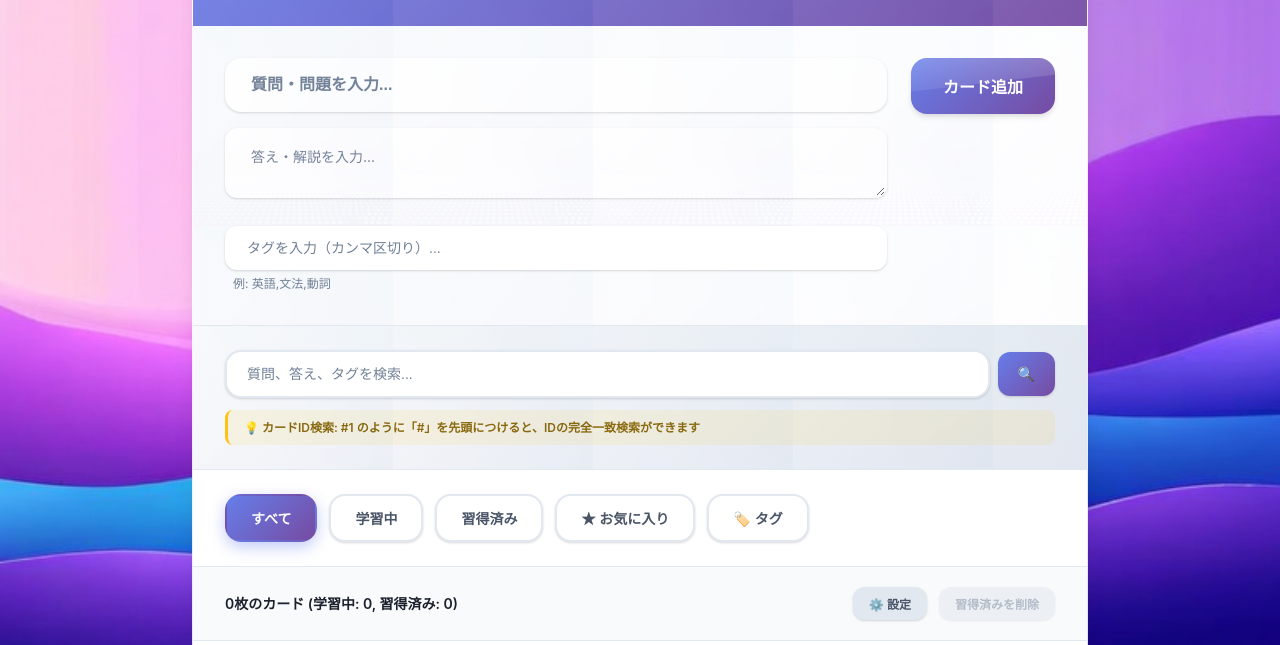
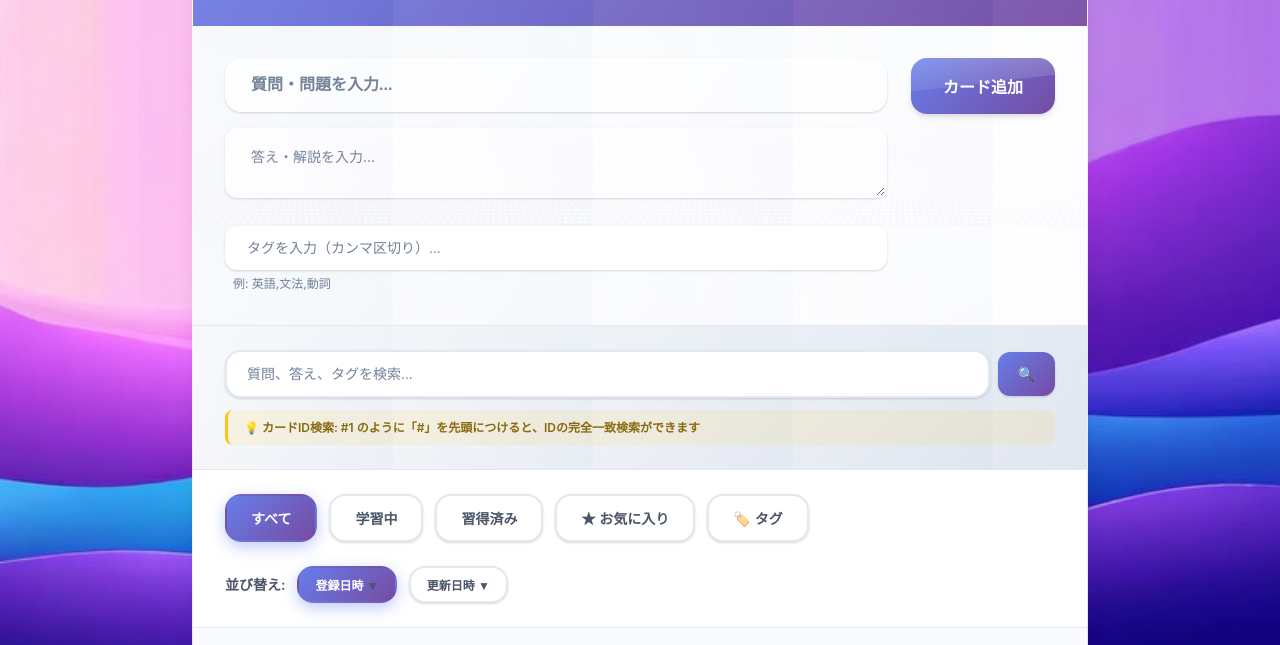
Before and after one commit to icechickens/Workshop, a plain HTML site: page index.html in a window 1280 px wide. Shown: the part 143-788 px from the top of the page. Drawn offline with Linux system fonts and the light colour scheme.

Commit message:
ソート機能追加

```diff
--- a/index.html
+++ b/index.html
@@ -65,6 +65,17 @@
             <button class="filter-btn" onclick="filterCards('completed')">習得済み</button>
             <button class="filter-btn" id="favoritesFilterBtn" onclick="filterFavorites()">★ お気に入り</button>
             <button class="filter-btn" id="tagsFilterBtn" onclick="openTagsFilter()">🏷️ タグ</button>
+        </div>
+
+        <!-- ソート機能 -->
+        <div class="sort-buttons">
+            <span class="sort-label">並び替え:</span>
+            <button class="sort-btn" data-field="createdAt" onclick="changeSortOrder('createdAt')">
+                登録日時 <span class="sort-direction">▼</span>
+            </button>
+            <button class="sort-btn" data-field="updatedAt" onclick="changeSortOrder('updatedAt')">
+                更新日時 <span class="sort-direction">▼</span>
+            </button>
         </div>
 
         <div class="card-stats">
@@ -218,4 +229,3 @@
 
     <script src="script.js"></script>
 </body>
-</html>
--- a/script.js
+++ b/script.js
@@ -8,6 +8,12 @@ class FlashcardApp {
         this.selectedTags = [];
         this.allTags = this.getAllTags();
 
+        // ソート設定
+        this.sortSettings = JSON.parse(localStorage.getItem('sortSettings')) || {
+            field: 'createdAt', // デフォルトは登録日時順
+            direction: 'desc'   // デフォルトは降順（新しい順）
+        };
+
         // 既存のカードにdisplayIdがない場合は設定する
         let nextId = 1;
         this.cards.forEach(card => {
@@ -47,11 +53,33 @@ class FlashcardApp {
         this.render();
         this.updateStats();
         this.updateForgettingStatus();
+        this.updateSortButtons();
 
         // 定期的に忘却曲線をチェック（1分ごと）
         setInterval(() => {
             this.checkForgettingCurve();
         }, 60000);
+    }
+
+    // ソートボタンの状態を更新
+    updateSortButtons() {
+        const sortButtons = document.querySelectorAll('.sort-btn');
+        sortButtons.forEach(btn => {
+            const field = btn.dataset.field;
+
+            // アクティブなソートボタンを強調表示
+            if (field === this.sortSettings.field) {
+                btn.classList.add('active');
+
+                // 方向表示を更新
+                const directionIndicator = btn.querySelector('.sort-direction');
+                if (directionIndicator) {
+                    directionIndicator.textContent = this.sortSettings.direction === 'asc' ? '▲' : '▼';
+                }
+            } else {
+                btn.classList.remove('active');
+            }
+        });
     }
 
     bindEvents() {
@@ -461,14 +489,71 @@ class FlashcardApp {
         // 状態フィルター
         switch (this.currentFilter) {
             case 'active':
-                return filteredCards.filter(card => !card.completed);
+                filteredCards = filteredCards.filter(card => !card.completed);
+                break;
             case 'completed':
-                return filteredCards.filter(card => card.completed);
+                filteredCards = filteredCards.filter(card => card.completed);
+                break;
             case 'favorites':
-                return filteredCards.filter(card => card.favorite);
-            default:
-                return filteredCards;
-        }
+                filteredCards = filteredCards.filter(card => card.favorite);
+                break;
+        }
+
+        // ソート
+        filteredCards = this.sortCards(filteredCards);
+
+        return filteredCards;
+    }
+
+    // カードをソート
+    sortCards(cards) {
+        const { field, direction } = this.sortSettings;
+
+        return [...cards].sort((a, b) => {
+            let valueA, valueB;
+
+            // ソートフィールドに基づいて値を取得
+            switch (field) {
+                case 'createdAt':
+                    valueA = new Date(a.createdAt).getTime();
+                    valueB = new Date(b.createdAt).getTime();
+                    break;
+                case 'updatedAt':
+                    // updatedAtがない場合はcreatedAtを使用
+                    valueA = a.updatedAt ? new Date(a.updatedAt).getTime() : new Date(a.createdAt).getTime();
+                    valueB = b.updatedAt ? new Date(b.updatedAt).getTime() : new Date(b.createdAt).getTime();
+                    break;
+                default:
+                    valueA = new Date(a.createdAt).getTime();
+                    valueB = new Date(b.createdAt).getTime();
+            }
+
+            // ソート方向に基づいて比較
+            return direction === 'asc' ? valueA - valueB : valueB - valueA;
+        });
+    }
+
+    // ソート設定を変更
+    changeSortOrder(field) {
+        // 同じフィールドがクリックされた場合は方向を切り替え
+        if (field === this.sortSettings.field) {
+            this.sortSettings.direction = this.sortSettings.direction === 'asc' ? 'desc' : 'asc';
+        } else {
+            // 新しいフィールドの場合はそのフィールドで降順（新しい順）に設定
+            this.sortSettings.field = field;
+            this.sortSettings.direction = 'desc';
+        }
+
+        // ソート設定を保存
+        localStorage.setItem('sortSettings', JSON.stringify(this.sortSettings));
+
+        // カードリストを再レンダリング
+        this.render();
+
+        // 通知を表示
+        const fieldName = field === 'createdAt' ? '登録日時' : '更新日時';
+        const directionName = this.sortSettings.direction === 'asc' ? '古い順' : '新しい順';
+        this.showNotification(`${fieldName}の${directionName}でソートしました`, 'info');
     }
 
     // カードリストをレンダリング
@@ -670,6 +755,9 @@ class FlashcardApp {
 
         // 一括表示コントロールの表示/非表示
         this.updateBulkControl();
+
+        // ソートボタンの状態を更新
+        this.updateSortButtons();
     }
 
     // 一括表示コントロールを更新
@@ -1380,6 +1468,11 @@ function clearTagsFilter() {
     flashcardApp.showNotification('タグフィルターをクリアしました', 'info');
 }
 
+// ソート順変更関数
+function changeSortOrder(field) {
+    flashcardApp.changeSortOrder(field);
+}
+
 // キーボードショートカット
 document.addEventListener('keydown', (e) => {
     // Ctrl+Enter で新しいカードを追加
--- a/style.css
+++ b/style.css
@@ -747,10 +747,9 @@ header h1::before {
 
 /* モダンなフィルターボタン */
 .filter-buttons {
-    padding: 1.5rem 2rem;
+    padding: 1.5rem 2rem 0.75rem;
     display: flex;
     gap: 0.75rem;
-    border-bottom: 1px solid var(--border-color);
     background: var(--bg-primary);
 }
 
@@ -787,6 +786,68 @@ header h1::before {
     transform: translateY(-1px);
     color: white !important;
     background: var(--primary-gradient) !important;
+}
+
+/* ソートボタン */
+.sort-buttons {
+    padding: 0.75rem 2rem 1.5rem;
+    display: flex;
+    gap: 0.75rem;
+    align-items: center;
+    border-bottom: 1px solid var(--border-color);
+    background: var(--bg-primary);
+}
+
+.sort-label {
+    font-size: 0.875rem;
+    font-weight: 600;
+    color: var(--text-secondary);
+}
+
+.sort-btn {
+    padding: 0.5rem 1rem;
+    border: 2px solid var(--border-color);
+    background: var(--bg-primary);
+    border-radius: var(--radius-xl);
+    cursor: pointer;
+    transition: all 0.3s var(--transition-bounce);
+    font-size: 0.75rem;
+    font-weight: 600;
+    color: var(--text-secondary);
+    position: relative;
+    overflow: hidden;
+    box-shadow: var(--shadow-sm);
+}
+
+.sort-btn:hover {
+    border-color: #667eea;
+    color: #667eea;
+    transform: translateY(-2px);
+    box-shadow: var(--shadow-md);
+}
+
+.sort-btn.active {
+    background: var(--primary-gradient) !important;
+    color: white !important;
+    border-color: transparent;
+    box-shadow: 0 5px 15px rgba(102, 126, 234, 0.4);
+}
+
+.sort-btn.active.asc::after {
+    content: '↑';
+    margin-left: 0.25rem;
+}
+
+.sort-btn.active.desc::after {
+    content: '↓';
+    margin-left: 0.25rem;
+}
+
+.sort-direction {
+    font-size: 0.75rem;
+    color: var(--text-secondary);
+    font-weight: 600;
+    margin-left: auto;
 }
 
 /* モダンな統計エリア */
```
Also changed, not shown: README.md.
